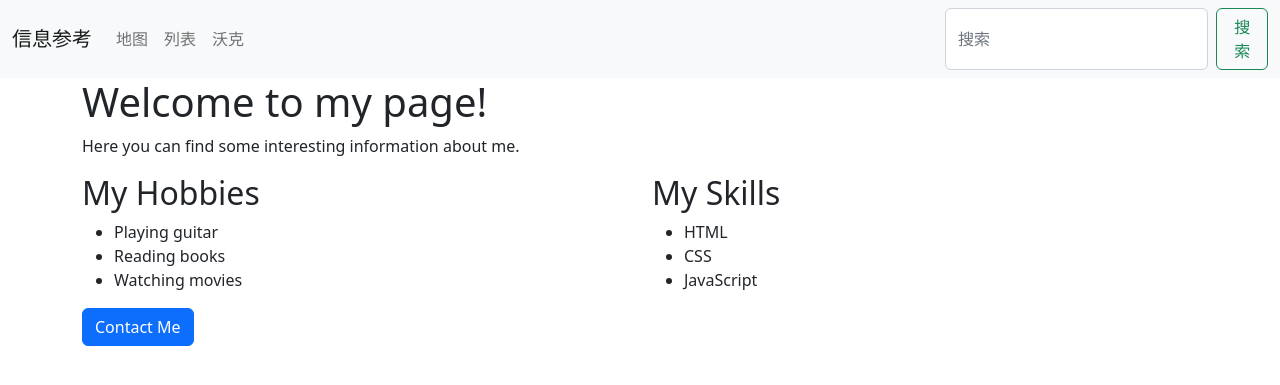
After one commit to zztdw/cu, a Flask app: page /data in a window 1280 px wide. The commit adds this page. Shown: the top 385 px of the page. Run offline with Flask 3, Linux system fonts and the light colour scheme; some libraries are stand-ins or nearby versions.

Commit message:
新增data页面  新增tele列

```diff
--- a/frontend/app.py
+++ b/frontend/app.py
@@ -46,7 +46,8 @@ def create_object():
         cafeterias.append(Cafeteria(c_dict))
     print(cafeterias)
     return cafeterias
-#
+#、
+
 
 ############################################
 #这段代码定义了一个函数create_object()，
@@ -306,7 +307,11 @@ def locations():
 # 最后，locations()函数将这个列表转换为JSON格式并返回给客户端。
 #如果客户端发送了POST请求到路径"/locations"，则会执行相同的逻辑，并返回JSON格式的自助餐厅属性列表。
 #########################
+@app.route("/data")
+def data():
 
+    # 渲染工作页面，并传递当前餐厅数据和代理服务器的 URL 参数
+    return make_response(render_template("data.html"))
 
 
 if __name__ == '__main__':
--- a/frontend/templates/base.html
+++ b/frontend/templates/base.html
@@ -35,7 +35,7 @@
                     <a class="nav-link" href="/dashboard">列表</a>
                   </li>
                   <li class="nav-item">
-                    <a class="nav-link " href="/map" >沃克</a>
+                    <a class="nav-link " href="/data" >沃克</a>
                   </li>
                 </ul>
                 <form class="d-flex" role="search">
--- /dev/null
+++ b/frontend/templates/data.html
@@ -0,0 +1,31 @@
+{% extends 'base.html' %}
+
+{% block head %}
+    <title>My Page</title>
+{% endblock %}
+
+{% block body %}
+    <div class="container">
+        <h1>Welcome to my page!</h1>
+        <p>Here you can find some interesting information about me.</p>
+        <div class="row">
+            <div class="col-sm-6">
+                <h2>My Hobbies</h2>
+                <ul>
+                    <li>Playing guitar</li>
+                    <li>Reading books</li>
+                    <li>Watching movies</li>
+                </ul>
+            </div>
+            <div class="col-sm-6">
+                <h2>My Skills</h2>
+                <ul>
+                    <li>HTML</li>
+                    <li>CSS</li>
+                    <li>JavaScript</li>
+                </ul>
+            </div>
+        </div>
+        <button class="btn btn-primary">Contact Me</button>
+    </div>
+{% endblock %}
```
